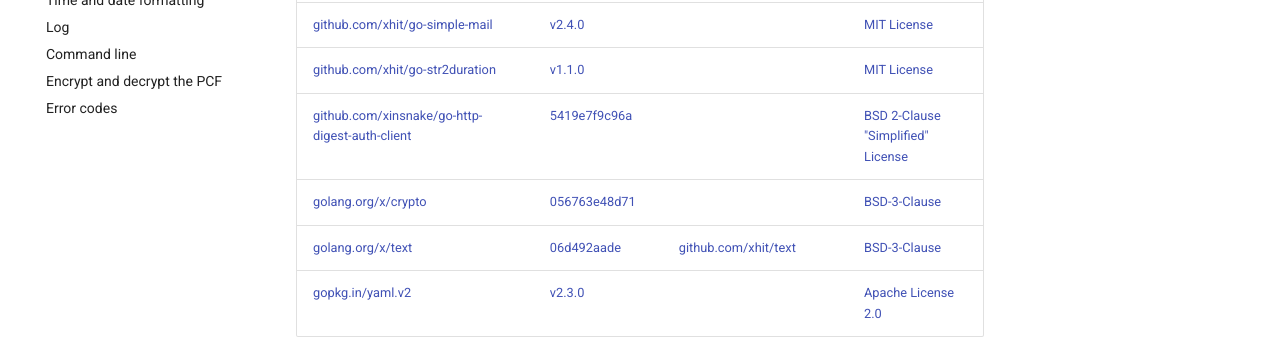
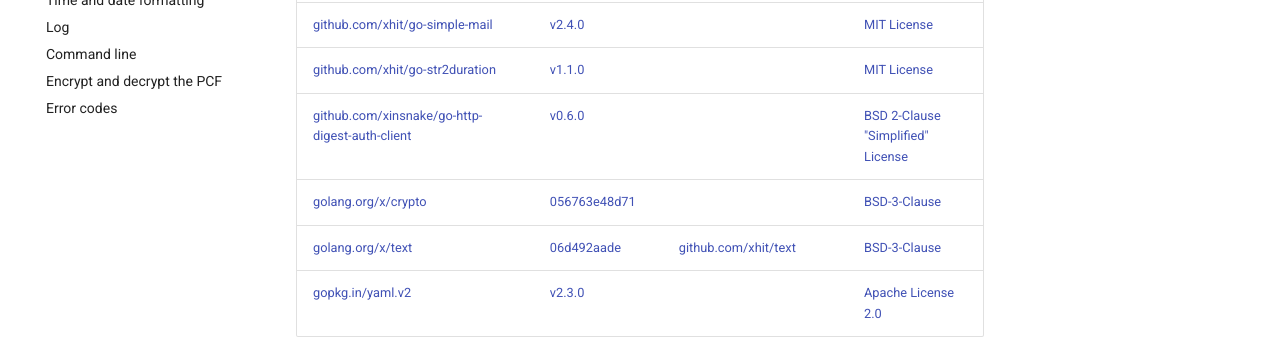
Before and after one commit to Dixer-ETL/dixer-docs, an MkDocs documentation site: the page built from docs/Getting-started.md, in a window 1280 px wide and 900 px high, scrolled down 4042 px. Shown: the part 458-797 px from the top of the window. Built offline with MkDocs 1.6.1 and Material for MkDocs 9.7.7, drawn with Linux system fonts in a browser that asks for light colours; comment, search, counter and statistics services are not loaded.

Commit message:
Use the tagged version for go-http-digest-auth-client

```diff
--- a/docs/Getting-started.md
+++ b/docs/Getting-started.md
@@ -114,7 +114,7 @@ Dixer stands on the shoulder of many great open source libraries, in lexical ord
 | [github.com/tiaguinho/gosoap](https://github.com/tiaguinho/gosoap)                                       | [a53d7a4c78d6](https://github.com/tiaguinho/gosoap/tree/a53d7a4c78d61f8e1ea77c469a52dc09298d7972)                    | [github.com/xhit/gosoap](https://github.com/xhit/gosoap/tree/sdi)           | [MIT License](dependencies-licenses/LICENSE-gosoap.txt)                                           |
 | [github.com/xhit/go-simple-mail](https://github.com/xhit/go-simple-mail)                                 | [v2.4.0](https://github.com/xhit/go-simple-mail/tree/v2.4.0)                                                         |                                                                             | [MIT License](dependencies-licenses/LICENSE-go-simple-mail.txt)                                   |
 | [github.com/xhit/go-str2duration](https://github.com/xhit/go-str2duration)                               | [v1.1.0](https://github.com/xhit/go-str2duration/tree/v1.1.0)                                                        |                                                                             | [MIT License](dependencies-licenses/LICENSE-go-str2duration.txt)                                  |
-| [github.com/xinsnake/go-http-digest-auth-client](https://github.com/xinsnake/go-http-digest-auth-client) | [5419e7f9c96a](https://github.com/xinsnake/go-http-digest-auth-client/tree/5419e7f9c96a08d2d57851b856842a26ab59183e) |                                                                             | [BSD 2-Clause "Simplified" License](dependencies-licenses/LICENSE-go-http-digest-auth-client.txt) |
+| [github.com/xinsnake/go-http-digest-auth-client](https://github.com/xinsnake/go-http-digest-auth-client) | [v0.6.0](https://github.com/xinsnake/go-http-digest-auth-client/tree/v0.6.0)                                         |                                                                             | [BSD 2-Clause "Simplified" License](dependencies-licenses/LICENSE-go-http-digest-auth-client.txt) |
 | [golang.org/x/crypto](https://golang.org/x/crypto)                                                       | [056763e48d71](https://github.com/golang/crypto/tree/056763e48d71961566155f089ac0f02f1dda9b5a)                       |                                                                             | [BSD-3-Clause](dependencies-licenses/LICENSE-crypto.txt)                                          |
 | [golang.org/x/text](https://golang.org/x/text)                                                           | [06d492aade](https://github.com/golang/text/tree/06d492aade888ab8698aad35476286b7b555c961)                           | [github.com/xhit/text](https://github.com/xhit/text/tree/sdi)               | [BSD-3-Clause](dependencies-licenses/LICENSE-text.txt)                                            |
 | [gopkg.in/yaml.v2](https://gopkg.in/yaml.v2)                                                             | [v2.3.0](https://github.com/go-yaml/yaml/tree/v2.3.0)                                                                |                                                                             | [Apache License 2.0](dependencies-licenses/LICENSE-yaml.txt)                                      |
```
